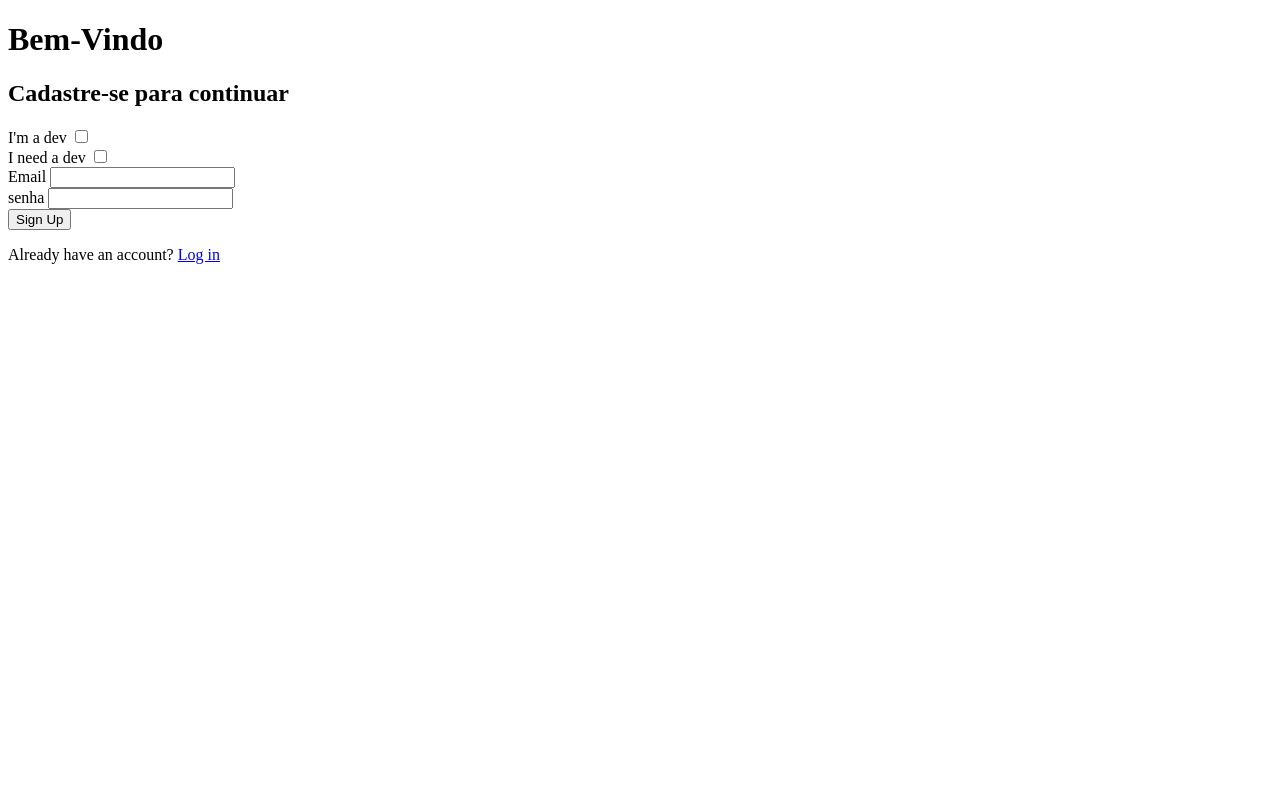
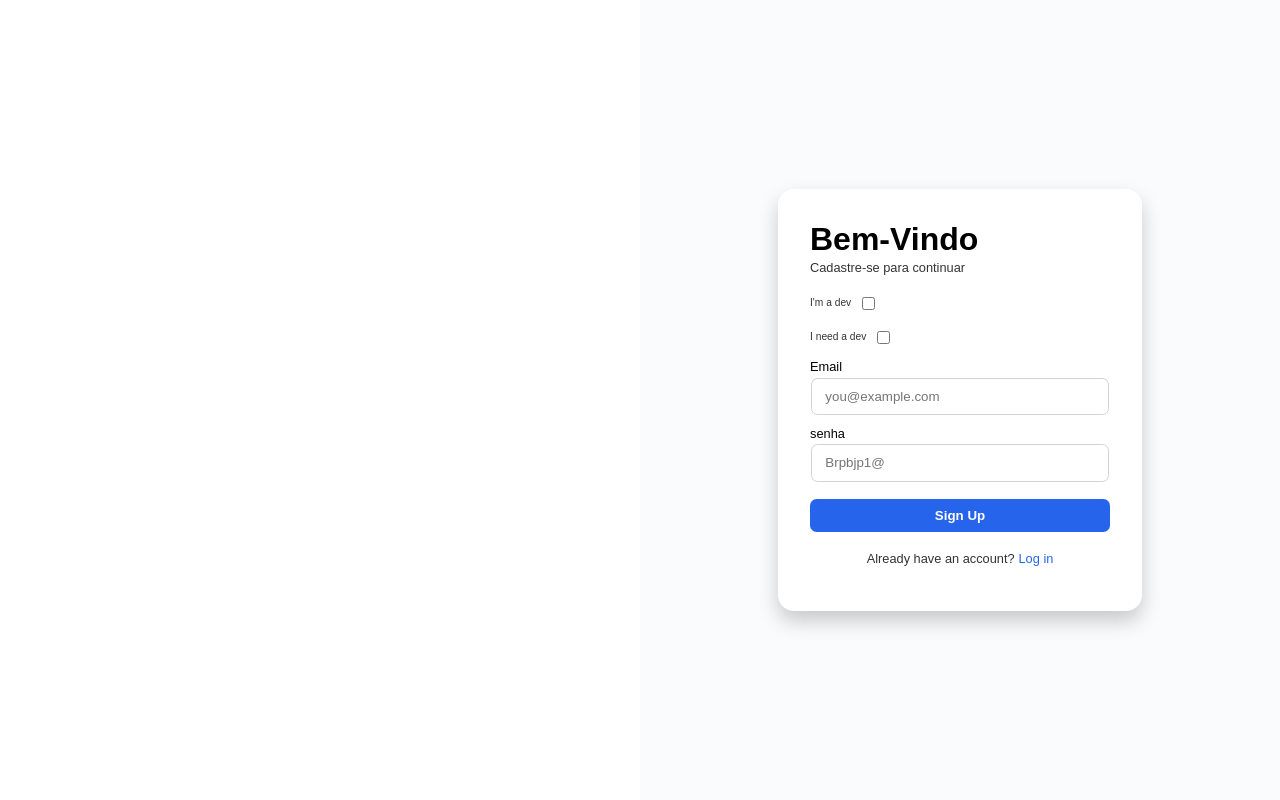
Before and after one commit to TheoNogueiraVirginio/99dev, a Flask app: page /cadastro in a window 1280 px wide. Run offline with Flask 3, Linux system fonts and the light colour scheme.

Commit message:
feat(cadastro): estilização do formulário

```diff
--- a/static/css/cadastro.css
+++ b/static/css/cadastro.css
@@ -1,7 +1,149 @@
-/*senha segue o regex */
-#senha:valid{
+/*--- Cores da página ---*/
+:root {
+    --blue: #2664EB;
+    --red: #dc3545;
+}
+
+/*--- Reset básico ---*/
+html, body {
+    height: 100%;
+    width: 100%;
+    margin: 0;
+}
+
+/*--- Layout geral da página ---*/
+main {
+    width: 100%;
+    height: 100%;
+
+    display: grid;
+    grid-template-columns: 50% 50%;
+
+    font-family: Arial, Helvetica, sans-serif;
+}
+
+/*--- Lado direito da página (Substitui o antigo .right-panel) ---*/
+main > div:last-child {
+    display: flex;
+    justify-content: center;
+    align-items: center;
+    background-color: #fafbfd;
+}
+
+/*--- Container do conteúdo (Substitui o antigo .signup-content) ---*/
+main > div:last-child > div {
+    width: 300px;
+    background: white;
+    border-radius: 1em;
+    box-shadow: 0px 10px 20px rgba(0, 0, 0, 0.2);
+    padding: 2em;
+}
+
+main > div:last-child > div h1 {
+    margin: 0;
+}
+
+main > div:last-child > div h2 {
+    all: unset;
+    font-size: 0.8em;
+    color: rgb(51, 51, 51);
+    margin: 0;
+}
+
+/*--- Estilização do formulário ---*/
+main > div:last-child > div form {
+    display: flex;
+    flex-direction: column;
+    gap: 0.6em;
+    margin-top: 1em;
+}
+
+/*--- Grupos de input de texto/senha (Substitui o antigo .input-group) ---*/
+form > div:has(input[type="text"]),
+form > div:has(input[type="email"]),
+form > div:has(input[type="password"]) {
+    display: flex;
+    flex-direction: column;
+}
+
+form > div label {
+    display: block;
+    font-size: 0.8em;
+    margin-bottom: 0.2em;
+}
+
+form input[type="text"],
+form input[type="email"],
+form input[type="password"] {
+    height: 2.5em;
+    border: 1px solid lightgray;
+    border-radius: 0.5em;
+    margin: 1px; /* Compensa a diferença de tamanho da borda no focus */
+    outline: none;
+    padding-left: 1em;
+}
+
+form input[type="text"]:focus,
+form input[type="email"]:focus,
+form input[type="password"]:focus {
+    border: 2px solid var(--blue);
+    border-radius: 0.5em;
+    margin: 0;
+}
+
+/*--- Checkboxes do Flask (dev e pessoa) ---*/
+form > div:has(input[type="checkbox"]) {
+    display: flex;
+    flex-direction: row;
+    align-items: center;
+    gap: 0.5em;
+    font-size: 0.8em;
+    color: rgb(51, 51, 51);
+    margin: 0.2em 0;
+}
+
+/*--- Mensagens de erro vindas do Flask-WTF ---*/
+form span {
+    color: var(--red);
+    font-size: 0.75em;
+    display: block;
+    margin-top: -0.2em;
+    margin-bottom: 0.4em;
+}
+
+/*--- Botão de Envio ---*/
+form button[type="submit"] {
+    border: 1px solid transparent;
+    border-radius: 0.5em;
+    background: var(--blue);
+    width: 100%;
+    height: 2.5em;
+    color: white;
+    font-weight: bold;
+    cursor: pointer;
+    margin-top: 0.5em;
+}
+
+/*--- Redirecionamento para Login ---*/
+main > div:last-child > div p {
+    display: flex;
+    justify-content: center;
+    font-size: 0.8em;
+    color: rgb(51, 51, 51);
+    margin-top: 1.5em;
+}
+
+main > div:last-child > div p a {
+    margin-left: 0.3em;
+    text-decoration: none;
+    color: var(--blue);
+    cursor: pointer;
+}
+
+/*--- Validação visual da senha ---*/
+#senha:valid {
     border: 2px solid green;
 }
-#senha:invalid:not(:placeholder-shown){
+#senha:invalid:not(:placeholder-shown) {
     border: 2px solid red;
 }
--- a/templates/cadastro.html
+++ b/templates/cadastro.html
@@ -5,6 +5,7 @@
     <meta charset="UTF-8">
     <meta name="viewport" content="width=device-width, initial-scale=1.0">
     <title>Cadastro - 99Dev</title>
+    <link rel="stylesheet" href="../static/css/cadastro.css">
 </head>
 
 <body>
@@ -28,14 +29,14 @@
                     </div>
                     <div>
                         {{ form.email.label }}
-                        {{ form.email() }}
+                        {{ form.email(placeholder="you@example.com") }}
                     </div>
                     {% for error in form.email.errors %}
                         <span>{{ error }}</span>
                     {% endfor %}
                     <div>
                         {{ form.senha.label }}
-                        {{ form.senha() }}
+                        {{ form.senha(placeholder="Brpbjp1@")}}
                     </div>
                     {% for error in form.senha.errors %}
                         <span>{{ error }}</span>
```
